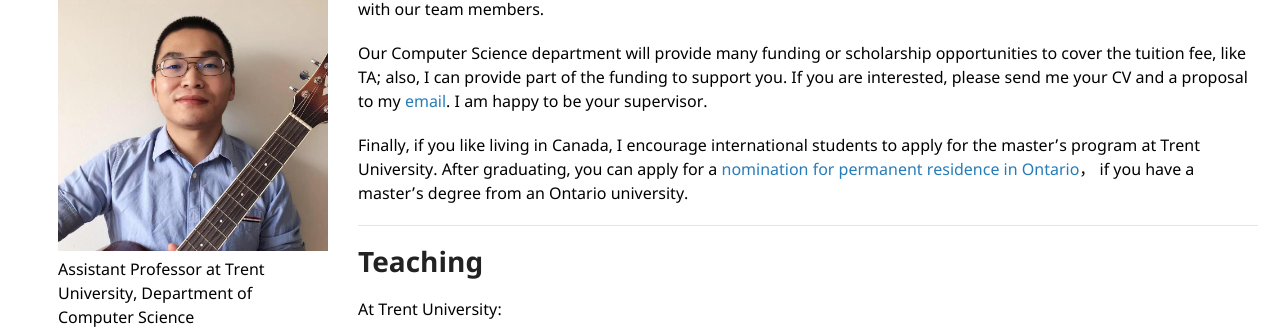
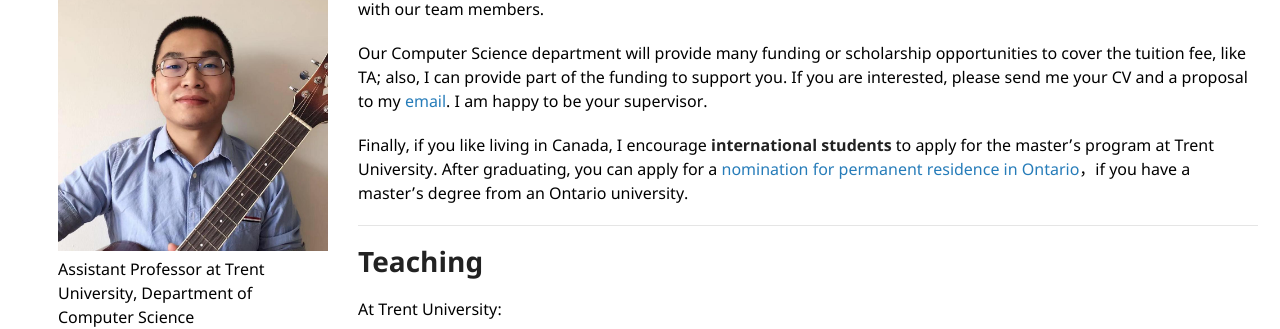
Before and after one commit to bin-guo/bin-guo.github.io, a Jekyll site: the page built from index.md, in a window 1280 px wide and 900 px high, scrolled down 525 px. Shown: the part 126-455 px from the top of the window. Built offline with Jekyll 4.4.1, drawn with Linux system fonts in a browser that asks for light colours; our own code applies the rules of GitHub Pages for plain Markdown files.

```diff
--- a/index.md
+++ b/index.md
@@ -18,8 +18,8 @@ I am seeking highly motivated and dedicated Master's students starting from Wint
 Our Computer Science department will provide many funding or scholarship opportunities to cover the tuition fee, like TA; also, I can provide part of the funding to support you.
 If you are interested, please send me your CV and a proposal to my [email](mailto:binguo@trentu.ca). I am happy to be your supervisor.
 
-Finally, if you like living in Canada, I encourage international students to apply for the master's program at Trent University.
-After graduating, you can apply for a [nomination for permanent residence in Ontario](https://www.ontario.ca/page/oinp-masters-graduate-stream)， if you have a master's degree from an Ontario university.
+Finally, if you like living in Canada, I encourage **international students** to apply for the master's program at Trent University.
+After graduating, you can apply for a [nomination for permanent residence in Ontario](https://www.ontario.ca/page/oinp-masters-graduate-stream)，if you have a master's degree from an Ontario university.
 
 ---
 
```
